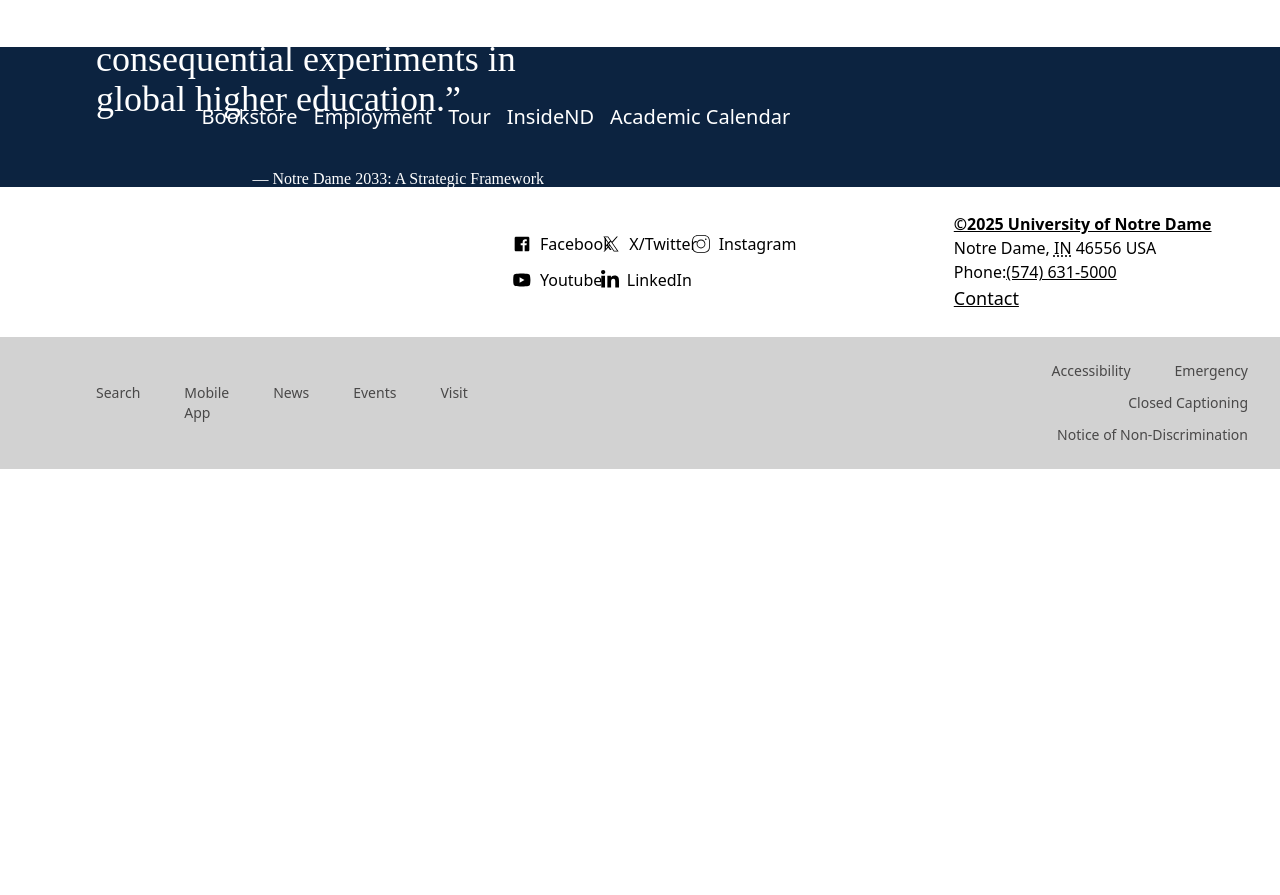
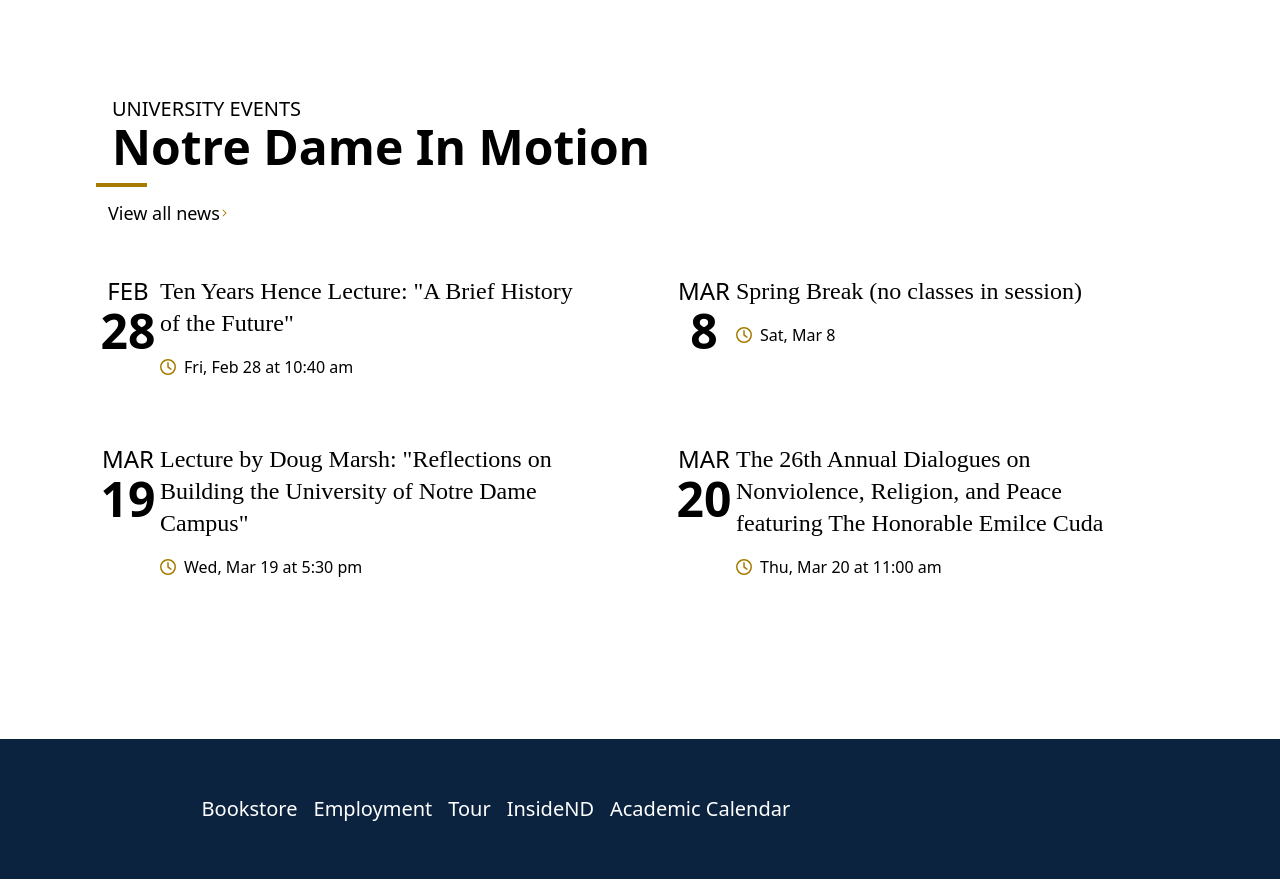
Before and after one commit to Ruran8wa/Gate-cloning, a website: page src/index.html in a window 1280 px wide. Shown: the part 5074-5969 px from the top of the page. Before the commit the page ends 5543 px from the top, so only its background shows below. Drawn offline with nearby package versions, Linux system fonts and the light colour scheme; a web font is replaced by a local one.

Commit message:
fourth batch - events

```diff
--- a/src/index.html
+++ b/src/index.html
@@ -421,7 +421,7 @@
         <img
           src="./images/dowd-students-1200.jpeg"
           alt=""
-          class="h-[32vh] lg:h-[65vh] w-[100vw] object-cover order-2"
+          class="h-[32vh] lg:h-[65vh] w-[100vw] object-cover lg:order-2"
         />
         <div
           class="bg-[#0C2340] text-white pt-12 lg:p-24 pb-4 px-4 font-sumana text-xl lg:text-4xl lg:font-medium space-y-4 lg:space-y-12 lg:h-[59vh]"
@@ -438,6 +438,89 @@
               >— Notre Dame 2033: A Strategic Framework</cite
             >
           </p>
+        </div>
+      </section>
+      <section class="px-4 mt-12 lg:pb-28 lg:mt-24 lg:px-24">
+        <div class="space-y-3">
+          <div class="f">
+            <p class="text-lg lg:text-xl lg:ml-4">UNIVERSITY EVENTS</p>
+            <h2 class="text-3xl lg:text-5xl font-bold lg:ml-4">
+              Notre Dame In Motion
+            </h2>
+            <div
+              class="line w-[12vw] lg:w-[4vw] h-[0.5vh] bg-[#a67c00] mt-4 lg:mt-3"
+            ></div>
+          </div>
+          <div class="ml-3 md:mr-4">
+            <p class="flex items-center text-lg">
+              View all news
+              <img src="./images/chevron-tight.svg" alt="" class="w-2 h-2" />
+            </p>
+          </div>
+        </div>
+        <div class="mt-12 grid grid-cols-1 md:grid-cols-2 md:gap-16">
+          <div class="grid grid-cols-4 lg:grid-cols-8">
+            <div class="flex flex-col items-start lg:items-center">
+              <h3 class="text-xl lg:text-2xl">FEB</h3>
+              <p class="text-3xl lg:text-5xl font-bold">28</p>
+            </div>
+            <div class="col-span-3 lg:col-span-7 pr-8 space-y-4">
+              <h3 class="text-2xl font-sumana">
+                Ten Years Hence Lecture: "A Brief History of the Future"
+              </h3>
+              <p class="flex gap-2 items-center text-base">
+                <img src="./images/clock.svg" alt="" class="w-4 h-4" /> Fri, Feb
+                28 at 10:40 am
+              </p>
+            </div>
+          </div>
+          <div class="grid grid-cols-4 lg:grid-cols-8">
+            <div class="flex flex-col items-start lg:items-center">
+              <h3 class="text-xl lg:text-2xl">MAR</h3>
+              <p class="text-3xl lg:text-5xl font-bold">8</p>
+            </div>
+            <div class="col-span-3 lg:col-span-7 pr-8 space-y-4">
+              <h3 class="text-2xl font-sumana">
+                Spring Break (no classes in session)
+              </h3>
+              <p class="flex gap-2 items-center text-base">
+                <img src="./images/clock.svg" alt="" class="w-4 h-4" /> Sat, Mar
+                8
+              </p>
+            </div>
+          </div>
+          <div class="grid grid-cols-4 lg:grid-cols-8">
+            <div class="flex flex-col items-start lg:items-center">
+              <h3 class="text-xl lg:text-2xl">MAR</h3>
+              <p class="text-3xl lg:text-5xl font-bold">19</p>
+            </div>
+            <div class="col-span-3 lg:col-span-7 pr-8 space-y-4">
+              <h3 class="text-2xl font-sumana">
+                Lecture by Doug Marsh: "Reflections on Building the University
+                of Notre Dame Campus"
+              </h3>
+              <p class="flex gap-2 items-center text-base">
+                <img src="./images/clock.svg" alt="" class="w-4 h-4" /> Wed, Mar
+                19 at 5:30 pm
+              </p>
+            </div>
+          </div>
+          <div class="grid grid-cols-4 lg:grid-cols-8">
+            <div class="flex flex-col items-start lg:items-center">
+              <h3 class="text-xl lg:text-2xl">MAR</h3>
+              <p class="text-3xl lg:text-5xl font-bold">20</p>
+            </div>
+            <div class="col-span-3 lg:col-span-7 pr-8 space-y-4">
+              <h3 class="text-2xl font-sumana">
+                The 26th Annual Dialogues on Nonviolence, Religion, and Peace
+                featuring The Honorable Emilce Cuda
+              </h3>
+              <p class="flex gap-2 items-center text-base">
+                <img src="./images/clock.svg" alt="" class="w-4 h-4" /> Thu, Mar
+                20 at 11:00 am
+              </p>
+            </div>
+          </div>
         </div>
       </section>
     </main>
```
Also changed, not shown: src/images/clock.svg (added), src/output.css.
